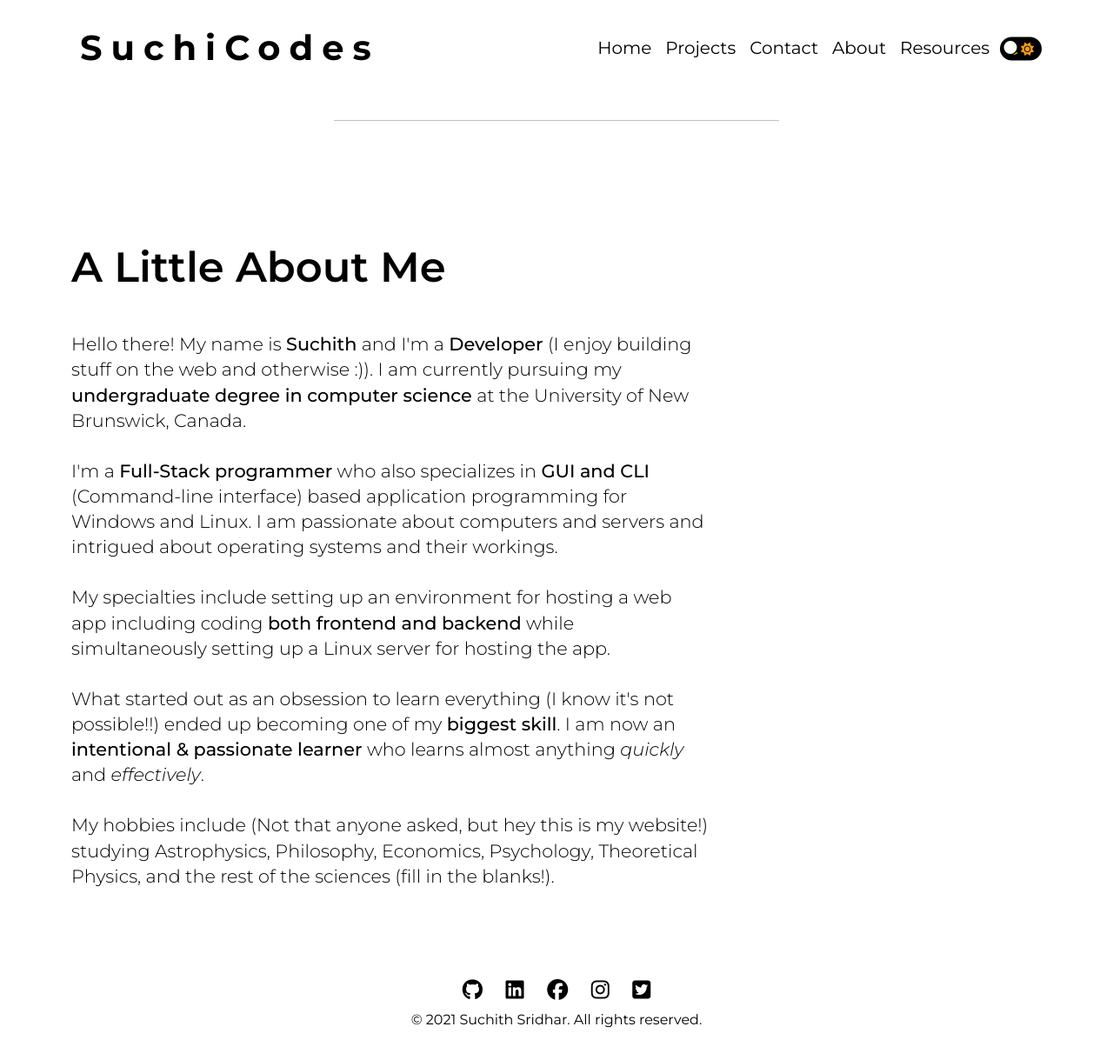
After one commit to SuchithSridhar/Suchicodes-python, a Flask app: page /about in a window 1280 px wide. The commit adds this page. Shown: the whole page at 87% size. Run offline with Flask 2, Linux system fonts and the light colour scheme; some libraries are stand-ins or nearby versions.

Commit message:
Finished about page.

```diff
--- a/suchiblog/config.py
+++ b/suchiblog/config.py
@@ -2,4 +2,4 @@ class Config:
     # SECRET_KEY = os.environ.get('SECRET_KEY')
     SECRET_KEY = "jalkdsfjalskdfjalkwsdjflkaj"
     SQLALCHEMY_DATABASE_URI = 'sqlite:///site.db'
-    RESOURCES_DIR = 'static/res/'
+    RESOURCES_DIR = 'data'
--- a/suchiblog/config/locales/en.yml
+++ b/suchiblog/config/locales/en.yml
@@ -27,3 +27,25 @@ home:
   about_text: "I'm a <b>Developer</b> - I enjoy building stuff on the web and otherwise :). I am currently pursuing my undergraduate degree in computer science at the University of New Brunswick, Canada. <br><br>
   I'm a Full-Stack programmer who also specializes in GUI and CLI (Command-line interface) based application programming for Windows and Linux. I am passionate about computers and servers and intrigued about operating systems and their workings. <br>
   "
+
+about:
+  title: "A Little About Me"
+  text: "
+    Hello there! My name is <b>Suchith</b> and I'm a <b>Developer</b> (I enjoy building stuff on the web and otherwise :)).
+    I am currently pursuing my <b>undergraduate degree in computer science</b> at the University of New Brunswick, Canada.
+    <br><br>
+    I'm a <b>Full-Stack programmer</b> who also specializes in <b>GUI and CLI</b> (Command-line interface) based application
+    programming for Windows and Linux. I am passionate about computers and servers and intrigued about operating systems and
+    their workings.
+    <br><br>
+    My specialties include setting up an environment for hosting a web app including coding <b>both frontend and backend</b>
+    while simultaneously setting up a Linux server for hosting the app.
+    <br><br>
+    What started out as an obsession to learn everything (I know it's not possible!!) ended up becoming one of my <b>biggest
+    skill</b>. I am now an <b>intentional & passionate learner</b> who learns almost anything <em>quickly</em> and
+    <em>effectively</em>.
+    <br><br>
+    My hobbies include (Not that anyone asked, but hey this is my website!) studying Astrophysics, Philosophy, Economics,
+    Psychology, Theoretical Physics, and the rest of the sciences (fill in the blanks!).
+    <br><br>
+  "
--- a/suchiblog/controllers/main/routes.py
+++ b/suchiblog/controllers/main/routes.py
@@ -15,3 +15,12 @@ def set_session(value):
 @main_blueprint.route("/")
 def index():
     return f.render_template('main/index.jinja', title="Home | Suchicodes", skills=Util.get_skill_list())
+
+@main_blueprint.route("/about")
+def about():
+    return f.render_template('main/about.jinja', title="About | Suchicodes")
+
+@main_blueprint.route('/resume.pdf')
+@main_blueprint.route('/resume')
+def send_pdf():
+    return f.send_from_directory(f.current_app.config['RESOURCES_DIR'], 'resume.pdf')
--- /dev/null
+++ b/suchiblog/static/styles/about.css
@@ -0,0 +1,29 @@
+b {
+    font-weight: 500;
+}
+
+b:hover {
+    font-weight: 700;
+}
+
+hr {
+    width: 40%;
+    margin: 40px auto;
+    color: var(--color-foreground);
+}
+
+#about .title {
+    margin-top: 100px;
+    margin-bottom: 30px;
+  font-weight: 600;
+  font-size: 3rem;
+  color: var(--color-foreground);
+}
+
+#about .text {
+  padding: 2% 0;
+  font-weight: 300;
+  font-size: 1.3rem;
+  line-height: 1.4;
+  color: var(--color-foreground);
+}
--- a/suchiblog/static/styles/projects.css
+++ b/suchiblog/static/styles/projects.css
@@ -10,6 +10,7 @@ a:hover {
 hr {
     width: 40%;
     margin: 40px auto;
+    color: var(--color-foreground);
 }
 
 #projects {
--- /dev/null
+++ b/suchiblog/templates/main/about.jinja
@@ -0,0 +1,35 @@
+{% extends "layout.jinja" %}
+
+{% block metatags %}
+    <meta
+      name="description"
+      content="Information about Suchith Sridhar"
+    />
+    <meta property="og:title" content="About" />
+    <meta property="og:url" content="https://suchicodes.com/about" />
+    <meta
+      property="og:description"
+      content="Information about Suchith Sridhar"
+    />
+{% endblock metatags %}
+
+{% block headers %}
+    <link rel="stylesheet" href="/static/styles/about.css">
+{% endblock headers %}
+
+
+{% block content %}
+  <section id="about" class="">
+    <hr>
+    <div class=container>
+        <div class="row">
+        <div class="col-lg-8 col-md-10">
+        <h1 class="title">{{ln.about.title}}</h1>
+        <p class="text">
+          {{ ln.about.text }}
+        </p>
+        </div>
+        </div>
+    </div>
+  </section>
+{% endblock content %}
```
Also changed, not shown: 2 other files.
